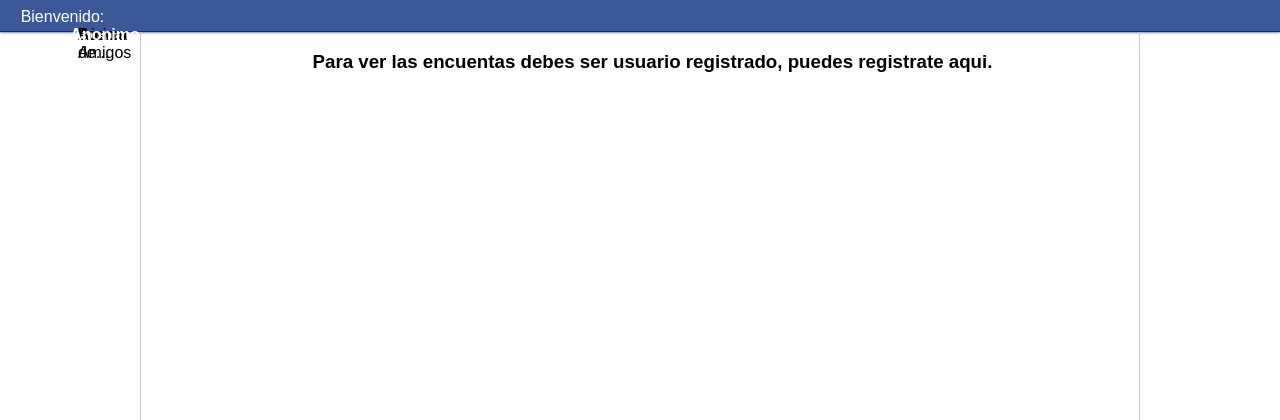
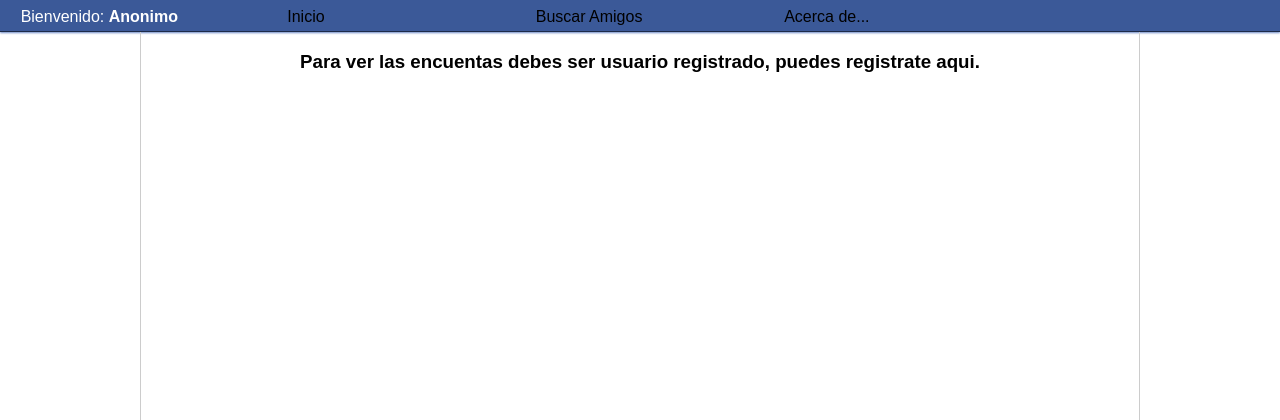
Before and after one commit to elib0/pySMT, a Django app: page / in a window 1280 px wide. Shown: the top 420 px of the page. Run offline with Django 3.2, Linux system fonts and the light colour scheme; parts of the project's set-up code (start-up, migrations or seed data) failed here and were passed over; some libraries are stand-ins or nearby versions.

Commit message:
Cambio Estilos

```diff
--- a/pySMT/static/css/styl/style_styl.css
+++ b/pySMT/static/css/styl/style_styl.css
@@ -21,11 +21,14 @@
 .main-bar .main-menu ul li{float:left;zoom:1;float:left;width:33.33333333333333%;margin-left:0;margin-right:0}
 .main-bar .main-menu ul li:before,.main-bar .main-menu ul li:after{content:"";display:table}
 .main-bar .main-menu ul li:after{clear:both}
-.welcome-message{zoom:1;float:left;width:10.5%;margin-left:1%;margin-right:1%;}
-.welcome-message:before,.welcome-message:after{content:"";display:table}
-.welcome-message:after{clear:both}
-.welcome-message span{font-weight:bold}
-.welcome-message span a,.welcome-message span a:hover,.welcome-message span a:visited,.welcome-message span a:active{color:#fff;font-weight:bold}
+.main-bar .welcome-message{zoom:1;float:left;width:14.666666666666664%;margin-left:1%;margin-right:1%;}
+.main-bar .welcome-message:before,.main-bar .welcome-message:after{content:"";display:table}
+.main-bar .welcome-message:after{clear:both}
+.main-bar .welcome-message span{font-weight:bold;}
+.main-bar .welcome-message span a,.main-bar .welcome-message span a:hover,.main-bar .welcome-message span a:visited,.main-bar .welcome-message span a:active{color:#fff;font-weight:inherit}
+.main-bar .main-menu{zoom:1;float:left;width:64.66666666666666%;margin-left:1%;margin-right:1%}
+.main-bar .main-menu:before,.main-bar .main-menu:after{content:"";display:table}
+.main-bar .main-menu:after{clear:both}
 .content{zoom:1;max-width:1000px;float:none !important;display:block;margin-right:auto !important;margin-left:auto !important;*margin-right:auto !important;*margin-left:auto !important;border:1px solid #ccc;border-top:none;min-height:500px;}
 .content:before,.content:after{content:"";display:table}
 .content:after{clear:both}
--- a/pySMT/static/css/styl/style_styl.styl
+++ b/pySMT/static/css/styl/style_styl.styl
@@ -32,16 +32,17 @@
 				float left
 				span(1,3)
 
+.main-bar
+	.welcome-message
+		col(1/6)
+		span
+			font-weight bold
+			a, a:hover, a:visited, a:active
+				color: #FFF
+				font-weight inherit
+	.main-menu
+		col(4/6)
 
-.welcome-message
-	col(1,8)
-	span
-		font-weight: bold
-
-.welcome-message span
-	a, a:hover, a:visited, a:active
-		color: #FFF
-		font-weight bold
 
 .content
 	center(max-center)
--- a/pySMT/templates/index.html
+++ b/pySMT/templates/index.html
@@ -29,6 +29,7 @@
                 Anonimo
             {% endif %}
                 </span>
+            </span>
 
             <nav class="main-menu">
                 <ul>
```
